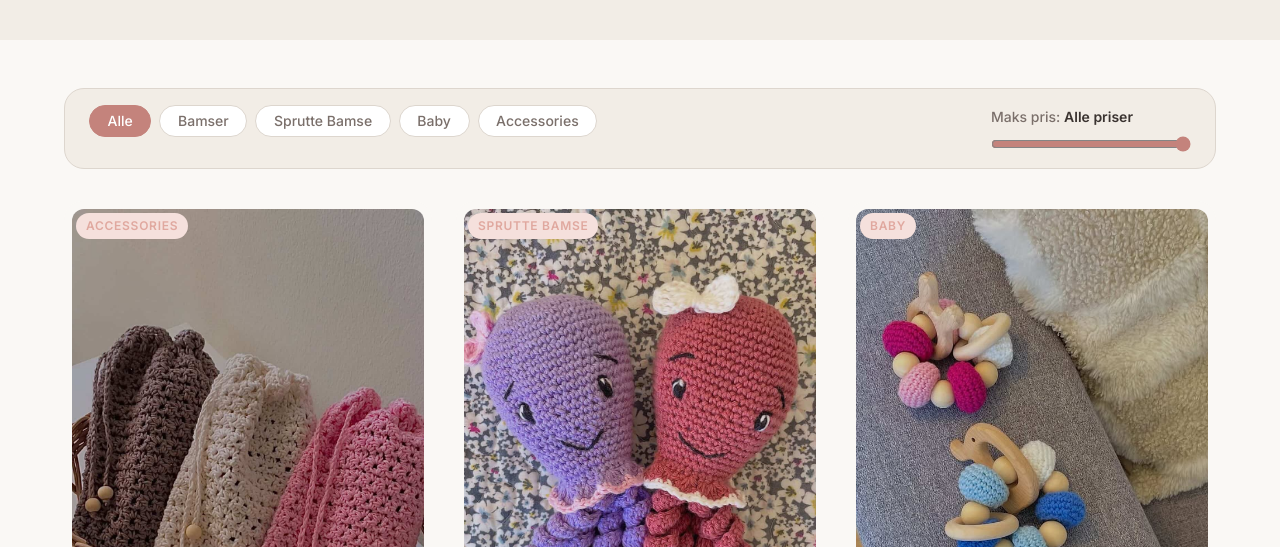
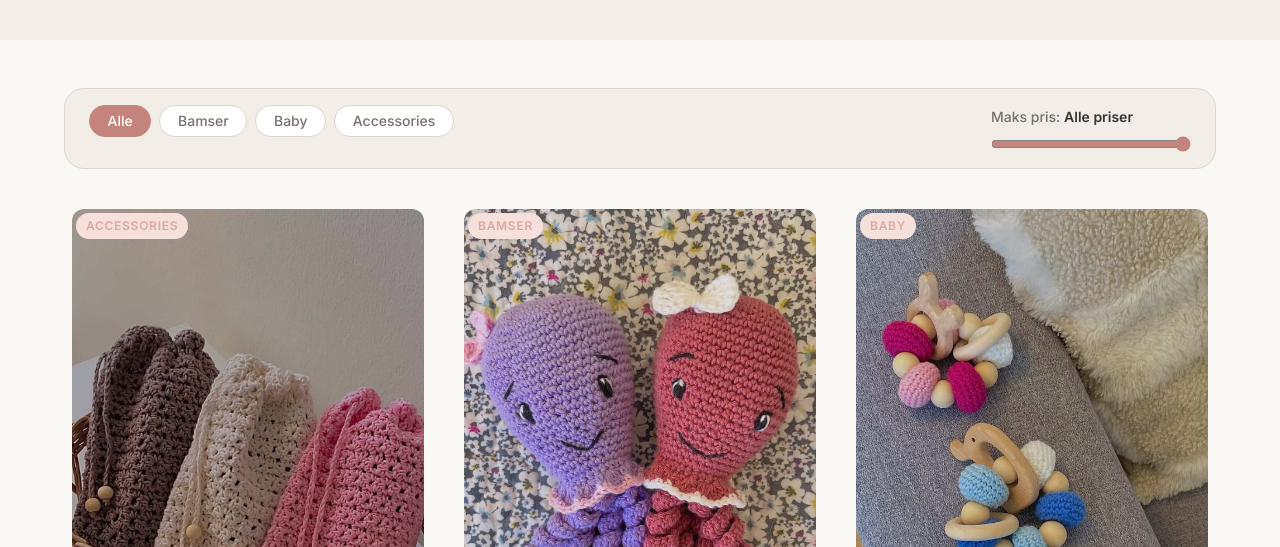
Before and after one commit to BadLegion/haeklingbyFie, a website: page produkter.html in a window 1280 px wide. Shown: the part 253-800 px from the top of the page. Drawn offline with nearby package versions, Linux system fonts and the light colour scheme.

Commit message:
Flyt Sprutte Bamse tilbage til Bamser-kategorien

```diff
--- a/js/produkter.js
+++ b/js/produkter.js
@@ -17,7 +17,7 @@ const PRODUCTS = [
     id: 5,
     title: "Sprutte Bamse",
     desc: "Søde, håndlavede sprutte bamser hæklet i bomuld med håndbroderede øjne, der både giver et sødt udtryk og ekstra sikkerhed for selv de allermindste.",
-    category: "sprutte_bamse",
+    category: "bamser",
     price: 100,
     image: "images/products/sprutte-bamse.jpg",
     stripeLink: "#",
@@ -62,7 +62,6 @@ const YARN_COLORS = [
 
 const CATEGORY_LABELS = {
   bamser:        "Bamser",
-  sprutte_bamse: "Sprutte Bamse",
   toej:          "Tøj",
   tilbehoer:     "Accessories",
   baby:          "Baby",
--- a/produkter.html
+++ b/produkter.html
@@ -98,7 +98,6 @@
           <div class="filter-bar__categories">
             <button class="filter-btn active" data-category="all">Alle</button>
             <button class="filter-btn" data-category="bamser">Bamser</button>
-            <button class="filter-btn" data-category="sprutte_bamse">Sprutte Bamse</button>
             <button class="filter-btn" data-category="baby">Baby</button>
             <button class="filter-btn" data-category="tilbehoer">Accessories</button>
           </div>
```
